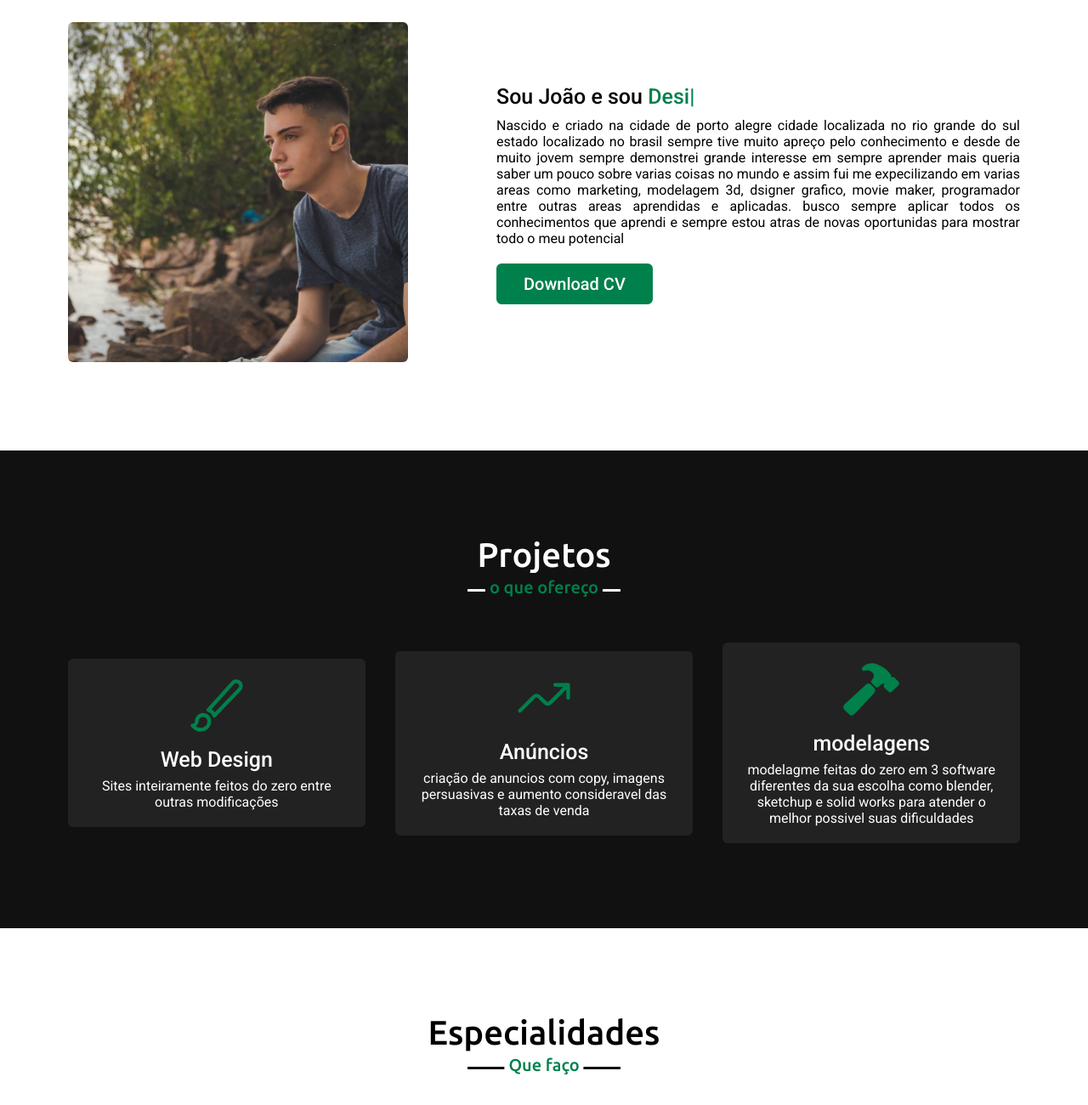
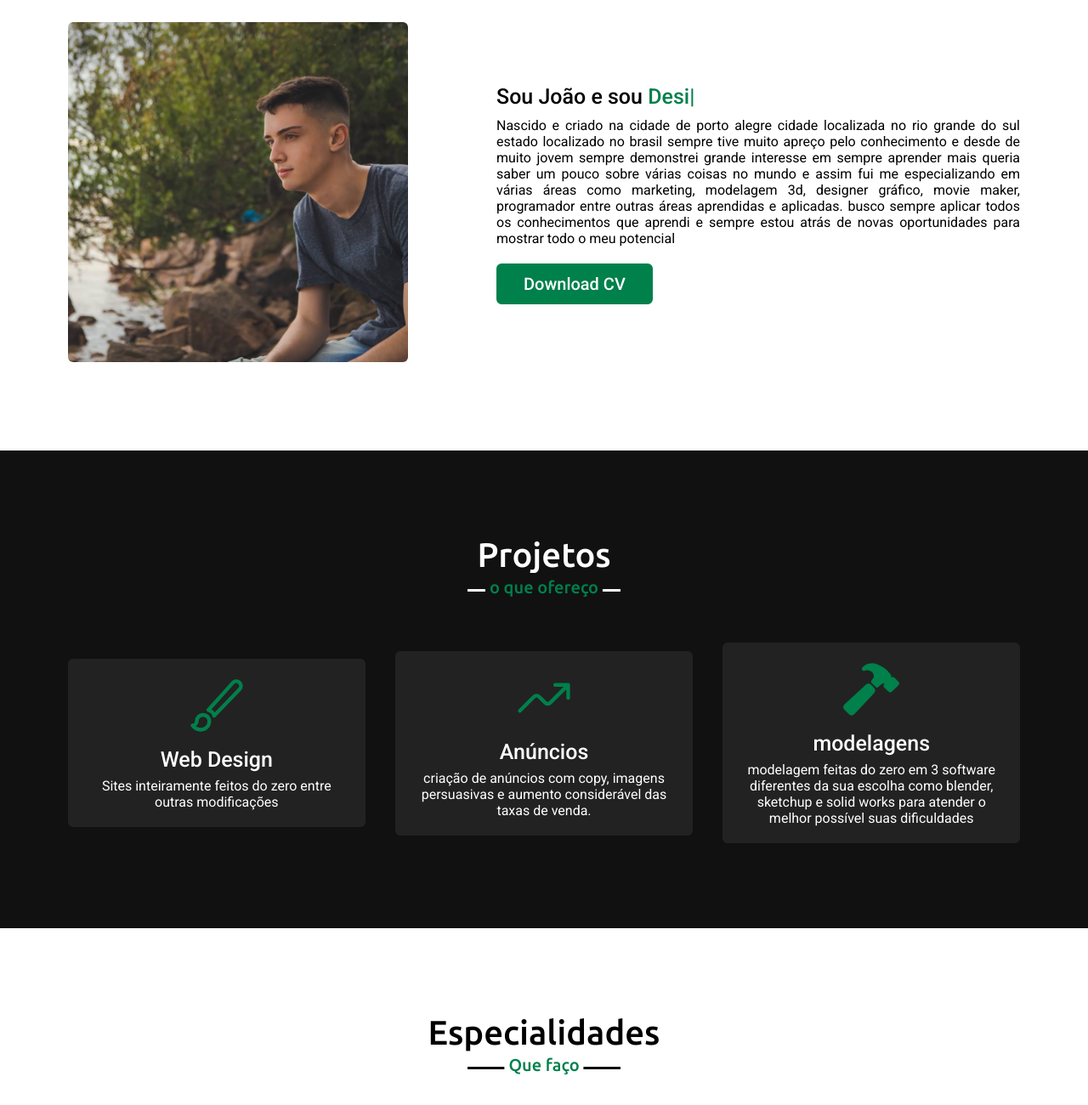
Before and after one commit to gogjao/portifolio, a plain HTML site: page index.html in a window 1280 px wide. Shown: the part 1000-2300 px from the top of the page at 85% size. Drawn offline with nearby package versions, Linux system fonts and the light colour scheme.

Commit message:
Update index.html

```diff
--- a/index.html
+++ b/index.html
@@ -50,7 +50,7 @@
                 </div>
                 <div class="column right">
                     <div class="text">Sou João e sou <span class="typing-2"></span></div>
-                    <p>Nascido e criado na cidade de porto alegre cidade localizada no rio grande do sul estado localizado no brasil sempre tive muito apreço pelo conhecimento e desde de muito jovem sempre demonstrei grande interesse em sempre aprender mais queria saber um pouco sobre varias coisas no mundo e assim fui me expecilizando em varias areas como marketing, modelagem 3d, dsigner grafico, movie maker, programador entre outras areas aprendidas e aplicadas. busco sempre aplicar todos os conhecimentos que aprendi e sempre estou atras de novas oportunidas para mostrar todo o meu potencial  </p>
+                    <p>Nascido e criado na cidade de porto alegre cidade localizada no rio grande do sul estado localizado no brasil sempre tive muito apreço pelo conhecimento e desde de muito jovem sempre demonstrei grande interesse em sempre aprender mais queria saber um pouco sobre várias coisas no mundo e assim fui me especializando em várias áreas como marketing, modelagem 3d, designer gráfico, movie maker, programador entre outras áreas aprendidas e aplicadas. busco sempre aplicar todos os conhecimentos que aprendi e sempre estou atrás de novas oportunidades para mostrar todo o meu potencial  </p>
                     <a href="https://drive.google.com/file/d/1K5iqjHLWC4V2iWA4ohLbr4DO2MtxQH4P/view?usp=sharing">Download CV</a> <!--configuração do botão que leva ao  meu curriculo hospedado no meu google drive-->
                 </div>
             </div>
@@ -74,7 +74,7 @@
                 <div class="box">
                     <ion-icon name="trending-up-outline"></ion-icon>
                  <div class="text">Anúncios</div>
-                 <p>criação de anuncios com copy, imagens persuasivas e aumento consideravel das taxas de venda </p>
+                 <p>criação de anúncios com copy, imagens persuasivas e aumento considerável das taxas de venda. </p>
                 </div>
             </div>
 
@@ -82,7 +82,8 @@
                 <div class="box">
                     <ion-icon name="hammer"></ion-icon>
                  <div class="text">modelagens</div>
-                 <p>modelagme feitas do zero em 3 software diferentes da sua escolha como blender, sketchup e solid works para atender o melhor possivel suas dificuldades</p>
+                 <p>modelagem feitas do zero em 3 software diferentes da sua escolha como blender, sketchup e solid works para atender o melhor possível suas dificuldades
+                </p>
                 </div>
             </div>
             </div>
@@ -167,7 +168,7 @@
             <div class="contact-content">
                <div class="column left">
                    <div class="text">Fale comigo</div>
-                   <p>aqui se encotra um pouco sobre como entrar em contato comigo e solicitar algum dos meus trabalhos para você e sua empresa fique a vontade para me contatar no whatsapp ou para me mandar um gmail estou aqui para ajudar e contribuir no crescimento dos seus projetos desde já agradeço</p>
+                   <p>aqui se encontra um pouco sobre como entrar em contato comigo e solicitar algum dos meus trabalhos para você e sua empresa fique a vontade para me contatar no whatsapp ou para me mandar um gmail estou aqui para ajudar e contribuir no crescimento dos seus projetos desde já agradeço</p>
 
                <div class="icons">
                    <div class="row">
```
